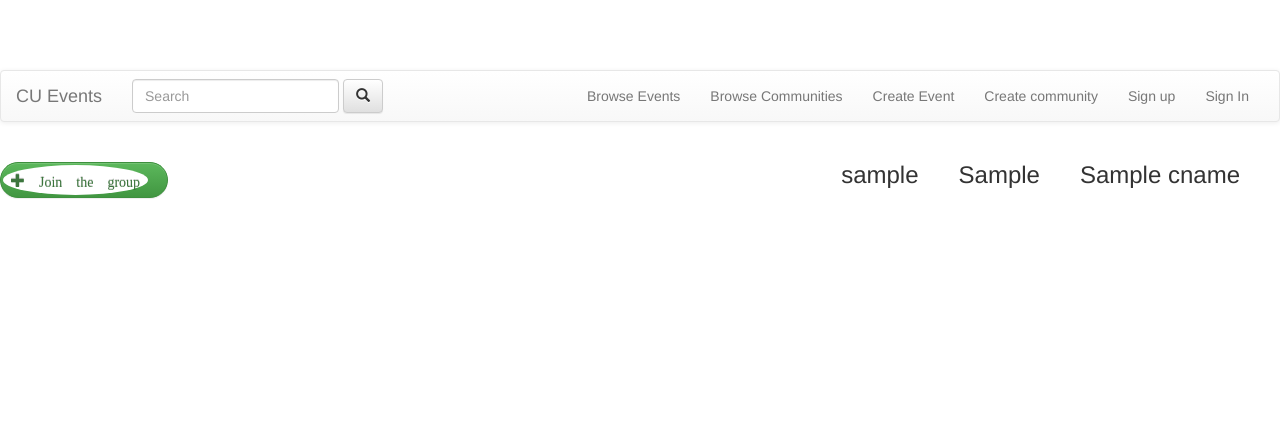
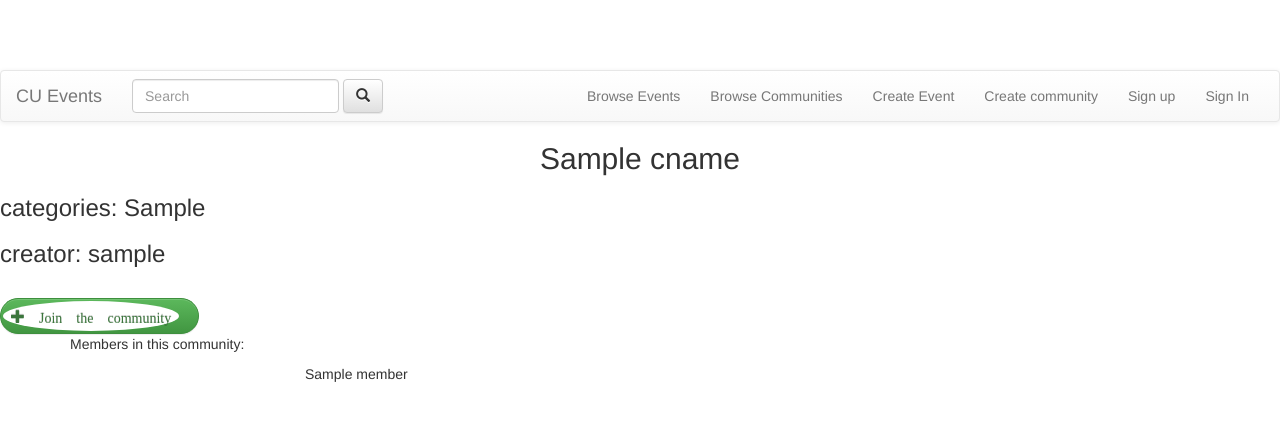
Before and after one commit to mswis731/CU-Events, a Flask app: template app/templates/community.html in a window 1280 px wide. Shown: the top 421 px of the page. Run offline with Flask 2, Linux system fonts and the light colour scheme; the template is opened without the code that fills it: most values are stand-ins (such as "Sample title", 1, 10 or a date in 2020); some libraries are stand-ins or nearby versions.

Commit message:
Have the community list clickable and improve the individual community page. Add community member lists as welL

```diff
--- a/app/templates/community.html
+++ b/app/templates/community.html
@@ -7,11 +7,31 @@
 {% endblock %}
 
 {% block content %}
-<h3 style="float: right; padding-right: 40px"> {{cname}}</h3>
-<h3 style="float: right; padding-right: 40px"> {{community_categories}}</h3>
-<h3 style="float: right; padding-right: 40px"> {{username}}</h3>
+<center>
+	<h2>{{cname}}</h2>
+</center>
 
- <br><a class="btn icon-btn btn-success" href="/communities/communityid/{{cid}}/joined"><span class="glyphicon btn-glyphicon glyphicon-plus img-circle text-success"s</span> Join the group</a>
+<h3> categories: {{community_categories}}</h3>
+<h3> creator: {{username}}</h3>
+
+ <br><a class="btn icon-btn btn-success" href="/communities/communityid/{{cid}}/joined"><span class="glyphicon btn-glyphicon glyphicon-plus img-circle text-success"s</span> Join the community</a>
 
 
+<div class="container">
+	<p> Members in this community:</p>
+	{% if members|length > 0 %}
+	<div class="row">
+		<div class="[ col-xs-12 col-sm-offset-2 col-sm-8 ]">
+			<ul class="member-list">
+				{% for member in members %}
+					<p>{{ member }}</p>
+				{% endfor %}
+			</ul>
+		</div>
+	</div>
+	{% else %}
+	<b> No Community Member Found</b>
+	{% endif %}
+</div>
+
 {% endblock %}
--- a/app/views.py
+++ b/app/views.py
@@ -458,11 +458,15 @@ def community(id):
 
 	cursor.execute("SELECT username FROM User WHERE uid IN (SELECT uid FROM isCommunityMember WHERE cid ='{}')".format(id))
 	member_list = cursor.fetchall()
+	members = []
+	for row in member_list:
+		members.append(row[0])
 	print(member_list)
+	print(members)
 	#I was gonna print out all the community members but didn't succeed
 
 	cursor.close()
-	return render_template("community.html", cid=id, cname=cname, community_categories=community_categories, username=username, session=session)
+	return render_template("community.html", cid=id, cname=cname, community_categories=community_categories, username=username, members=members, session=session)
 
 
 
@@ -507,9 +511,13 @@ def is_communitymember(id):
 
 		cursor.execute("SELECT username FROM User WHERE uid IN (SELECT uid FROM isCommunityMember WHERE cid ='{}')".format(id))
 		member_list = cursor.fetchall()
+		members = []
+		for row in member_list:
+			members.append(row[0])
 		print(member_list)
+		print(members)
 		connection.commit()
-		return render_template("community_joined.html", cid=id, cname=cname, community_categories=community_categories, username=username, session=session)
+		return render_template("community_joined.html", cid=id, cname=cname, community_categories=community_categories, username=username, members=members, session=session)
 
 
 @app.route('/communities/communityid/<id>/unjoined')
```
Also changed, not shown: app/templates/communities.html (+2 -6 lines), app/templates/community_joined.html (+24 -4 lines).
